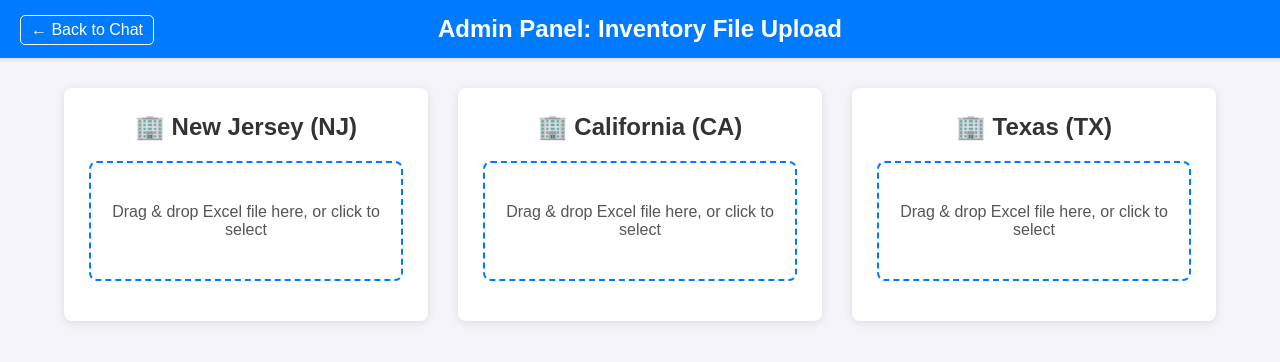
After one commit to Bgar2309/test-chatbot-jules, a Flask app: page /admin in a window 1280 px wide. The commit adds this page. Shown: the top 362 px of the page. Run offline with Flask 3, Linux system fonts and the light colour scheme; parts of the project's set-up code (start-up, migrations or seed data) failed here and were passed over.

Commit message:
feat: Add admin page with file upload for database updates
This commit introduces a new admin page that allows users to update the inventory database by uploading new Excel files.

Key features:
- A new `/admin` route serves an admin page with a drag-and-drop interface for file uploads.
- A new `/upload` endpoint handles saving the uploaded file and triggers an automatic database refresh for the specified warehouse.
- The admin page is dynamically generated from the `WAREHOUSE_INFO` configuration, making it easily extensible.
- Navigation links have been added to the main page and the admin page to allow for easy movement between the two.

```diff
--- a/app.py
+++ b/app.py
@@ -5,6 +5,9 @@ from supabase import create_client, Client
 from openai import OpenAI
 from mistralai.client import MistralClient
 from dotenv import load_dotenv
+from werkzeug.utils import secure_filename
+from pathlib import Path
+from refresh_database import refresh_inventory_database
 
 # Load environment variables from .env file
 load_dotenv()
@@ -267,6 +270,70 @@ def get_response_from_llm(user_question, db_results, history, model, warehouses)
 def home():
     return render_template('index.html')
 
+@app.route('/admin')
+def admin():
+    """
+    Serves the admin page for file uploads.
+    """
+    # We pass the warehouse info to the template, excluding the 'ALL' entry
+    warehouses_for_upload = {k: v for k, v in WAREHOUSE_INFO.items() if k != 'ALL'}
+    return render_template('admin.html', warehouses=warehouses_for_upload)
+
+@app.route('/upload', methods=['POST'])
+def upload_file():
+    """
+    Handles file uploads and triggers the database refresh.
+    """
+    if 'file' not in request.files:
+        return jsonify({"success": False, "message": "No file part in the request"}), 400
+
+    file = request.files['file']
+    warehouse = request.form.get('warehouse')
+
+    if file.filename == '':
+        return jsonify({"success": False, "message": "No file selected"}), 400
+
+    if not warehouse or warehouse not in WAREHOUSE_INFO:
+        return jsonify({"success": False, "message": f"Invalid warehouse: {warehouse}"}), 400
+
+    if file:
+        filename = secure_filename(file.filename)
+        # Define the path to the warehouse-specific folder
+        upload_folder = Path(f"data/warehouses/{warehouse}")
+        # Create the directory if it doesn't exist
+        upload_folder.mkdir(parents=True, exist_ok=True)
+
+        # Clean up old .xlsx files in the directory to avoid confusion
+        for old_file in upload_folder.glob('*.xlsx'):
+            try:
+                os.remove(old_file)
+                print(f"🗑️ Removed old file: {old_file}")
+            except OSError as e:
+                print(f"Error removing old file {old_file}: {e}")
+                return jsonify({"success": False, "message": f"Error cleaning up old files: {e}"}), 500
+
+        # Save the new file
+        file_path = upload_folder / filename
+        file.save(file_path)
+        print(f"✅ File '{filename}' uploaded to '{file_path}'")
+
+        # Trigger the database refresh for the specified warehouse
+        print(f"🔄 Triggering database refresh for {warehouse}...")
+        success = refresh_inventory_database(warehouse_code=warehouse)
+
+        if success:
+            return jsonify({
+                "success": True,
+                "message": f"✅ {warehouse} inventory updated successfully from {filename}!"
+            })
+        else:
+            return jsonify({
+                "success": False,
+                "message": f"❌ Error updating database for {warehouse}. Check server logs for details."
+            }), 500
+
+    return jsonify({"success": False, "message": "An unexpected error occurred during upload"}), 500
+
 @app.route('/chat', methods=['POST'])
 def chat():
     """
--- /dev/null
+++ b/templates/admin.html
@@ -0,0 +1,186 @@
+<!DOCTYPE html>
+<html lang="en">
+<head>
+    <meta charset="UTF-8">
+    <meta name="viewport" content="width=device-width, initial-scale=1.0">
+    <title>Admin - File Upload</title>
+    <style>
+        body {
+            font-family: Arial, sans-serif;
+            background-color: #f4f4f9;
+            margin: 0;
+            padding: 0;
+            display: flex;
+            flex-direction: column;
+            align-items: center;
+        }
+        header {
+            width: 100%;
+            background-color: #007bff;
+            color: white;
+            padding: 15px 20px;
+            box-shadow: 0 2px 4px rgba(0,0,0,0.1);
+            text-align: center;
+            margin-bottom: 30px;
+        }
+        header h1 {
+            margin: 0;
+            font-size: 24px;
+        }
+        header a {
+            color: white;
+            text-decoration: none;
+            position: absolute;
+            top: 15px;
+            left: 20px;
+            font-size: 16px;
+            padding: 5px 10px;
+            border: 1px solid white;
+            border-radius: 5px;
+        }
+        header a:hover {
+            background-color: white;
+            color: #007bff;
+        }
+        .container {
+            width: 90%;
+            max-width: 1200px;
+            display: grid;
+            grid-template-columns: repeat(auto-fit, minmax(300px, 1fr));
+            gap: 30px;
+        }
+        .upload-zone {
+            background: #fff;
+            border-radius: 8px;
+            box-shadow: 0 2px 10px rgba(0,0,0,0.1);
+            padding: 25px;
+            text-align: center;
+        }
+        .upload-zone h2 {
+            margin-top: 0;
+            color: #333;
+        }
+        .drop-area {
+            border: 2px dashed #007bff;
+            border-radius: 8px;
+            padding: 40px 20px;
+            margin-top: 20px;
+            cursor: pointer;
+            transition: background-color 0.2s;
+        }
+        .drop-area.dragover {
+            background-color: #e9f5ff;
+        }
+        .drop-area p {
+            margin: 0;
+            color: #555;
+        }
+        .file-input {
+            display: none;
+        }
+        .status-message {
+            margin-top: 15px;
+            font-weight: bold;
+        }
+        .status-message.success {
+            color: #28a745;
+        }
+        .status-message.error {
+            color: #dc3545;
+        }
+        .status-message.info {
+            color: #17a2b8;
+        }
+    </style>
+</head>
+<body>
+
+    <header>
+        <h1>Admin Panel: Inventory File Upload</h1>
+        <a href="/">&larr; Back to Chat</a>
+    </header>
+
+    <div class="container">
+        {% for code, name in warehouses.items() %}
+        <div class="upload-zone">
+            <h2>🏢 {{ name }} ({{ code }})</h2>
+            <div class="drop-area" id="drop-area-{{ code }}" data-warehouse="{{ code }}">
+                <p>Drag & drop Excel file here, or click to select</p>
+                <input type="file" class="file-input" id="file-input-{{ code }}" data-warehouse="{{ code }}" accept=".xlsx, .xls">
+            </div>
+            <div class="status-message" id="status-{{ code }}"></div>
+        </div>
+        {% endfor %}
+    </div>
+
+    <script>
+        document.querySelectorAll('.drop-area').forEach(area => {
+            const warehouse = area.dataset.warehouse;
+            const fileInput = document.getElementById(`file-input-${warehouse}`);
+            const statusDiv = document.getElementById(`status-${warehouse}`);
+
+            // Click to open file dialog
+            area.addEventListener('click', () => fileInput.click());
+
+            // Drag and drop events
+            area.addEventListener('dragover', (e) => {
+                e.preventDefault();
+                area.classList.add('dragover');
+            });
+
+            area.addEventListener('dragleave', () => {
+                area.classList.remove('dragover');
+            });
+
+            area.addEventListener('drop', (e) => {
+                e.preventDefault();
+                area.classList.remove('dragover');
+                const files = e.dataTransfer.files;
+                if (files.length > 0) {
+                    fileInput.files = files;
+                    uploadFile(files[0], warehouse);
+                }
+            });
+
+            // File input change event
+            fileInput.addEventListener('change', () => {
+                const file = fileInput.files[0];
+                if (file) {
+                    uploadFile(file, warehouse);
+                }
+            });
+
+            async function uploadFile(file, warehouseCode) {
+                statusDiv.className = 'status-message info';
+                statusDiv.textContent = `Uploading ${file.name}...`;
+
+                const formData = new FormData();
+                formData.append('file', file);
+                formData.append('warehouse', warehouseCode);
+
+                try {
+                    const response = await fetch('/upload', {
+                        method: 'POST',
+                        body: formData
+                    });
+
+                    const result = await response.json();
+
+                    if (response.ok && result.success) {
+                        statusDiv.className = 'status-message success';
+                        statusDiv.textContent = result.message;
+                    } else {
+                        statusDiv.className = 'status-message error';
+                        statusDiv.textContent = result.message || 'An unknown error occurred.';
+                    }
+                } catch (error) {
+                    statusDiv.className = 'status-message error';
+                    statusDiv.textContent = 'Failed to connect to the server.';
+                    console.error('Upload error:', error);
+                }
+            }
+        });
+    </script>
+
+</body>
+</html>
```
Also changed, not shown: templates/index.html (+21 -1 lines).
